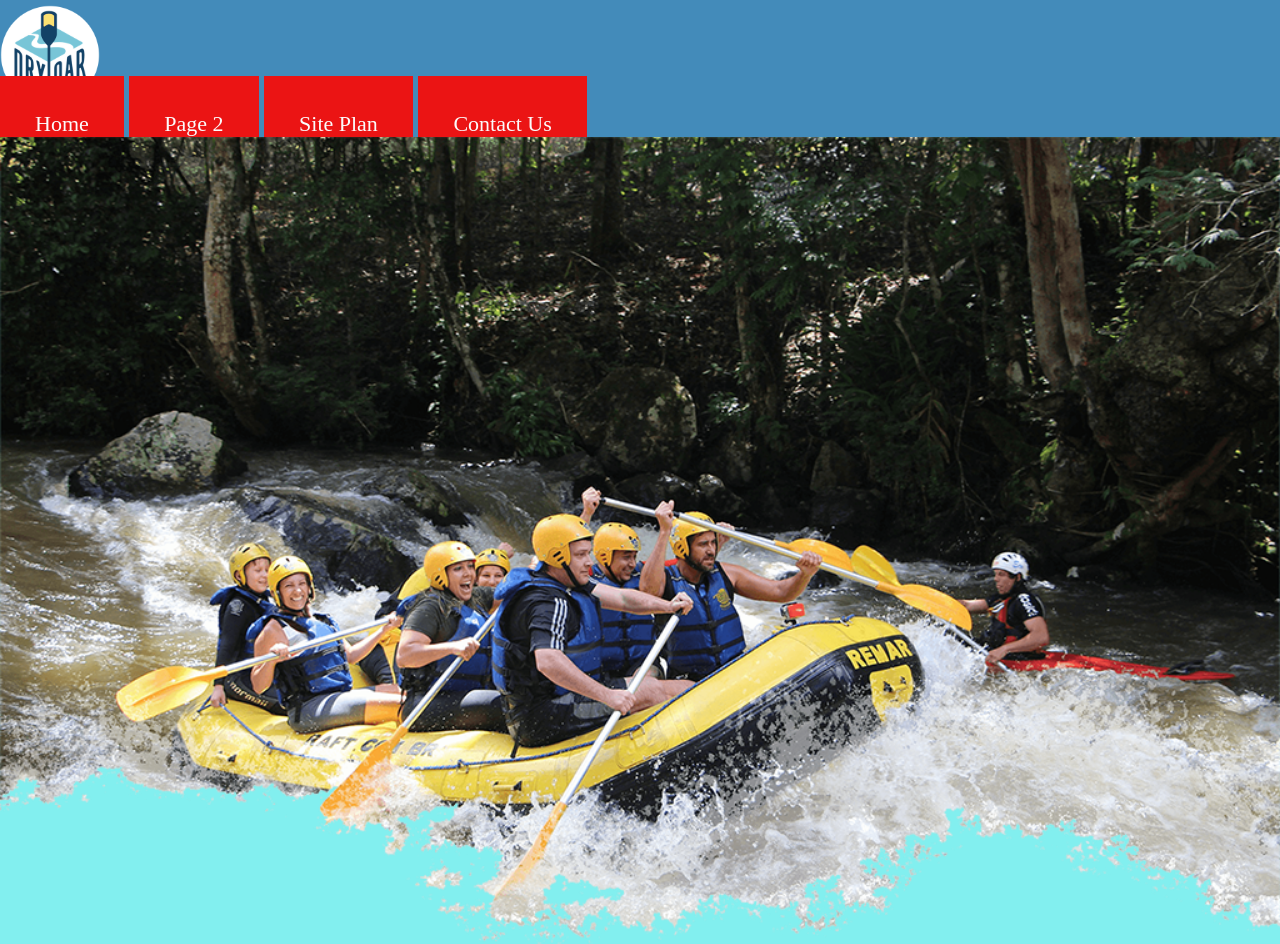
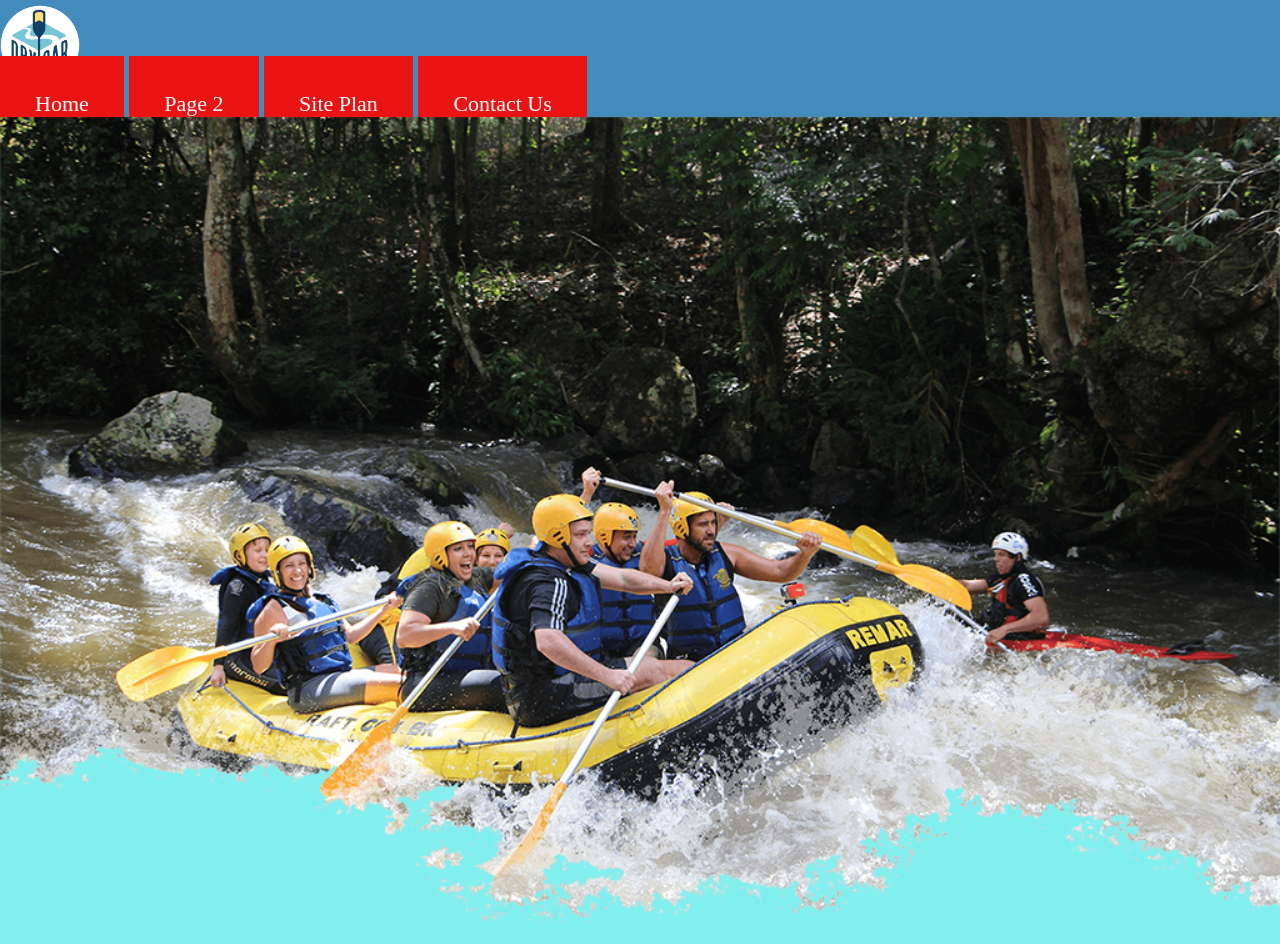
Before and after one commit to Fireguy13/wdd130, a plain HTML site: page wwr/index.html in a window 1280 px wide. Shown: the top 944 px of the page. Drawn offline with Linux system fonts and the light colour scheme; a web font is replaced by a local one.

Commit message:
i think i fix

```diff
--- a/wwr/styles/style.css
+++ b/wwr/styles/style.css
@@ -1,5 +1,5 @@
 @import url('https://fonts.googleapis.com/css2?family=Baloo+Bhai+2&family=Solway:wght@300&display=swap');
-
+div content{max-width: 1600px}
 div #content {
     text-align: center;
     width: 1600px;
@@ -108,7 +108,7 @@ footer a:hover{
   }
 
 .logo {
-  width: 100px;
+  width: 80px;
   padding-top: 5px;}
 
 #hero-img {width: 100%; }
```
Also changed, not shown: 1 other file.
